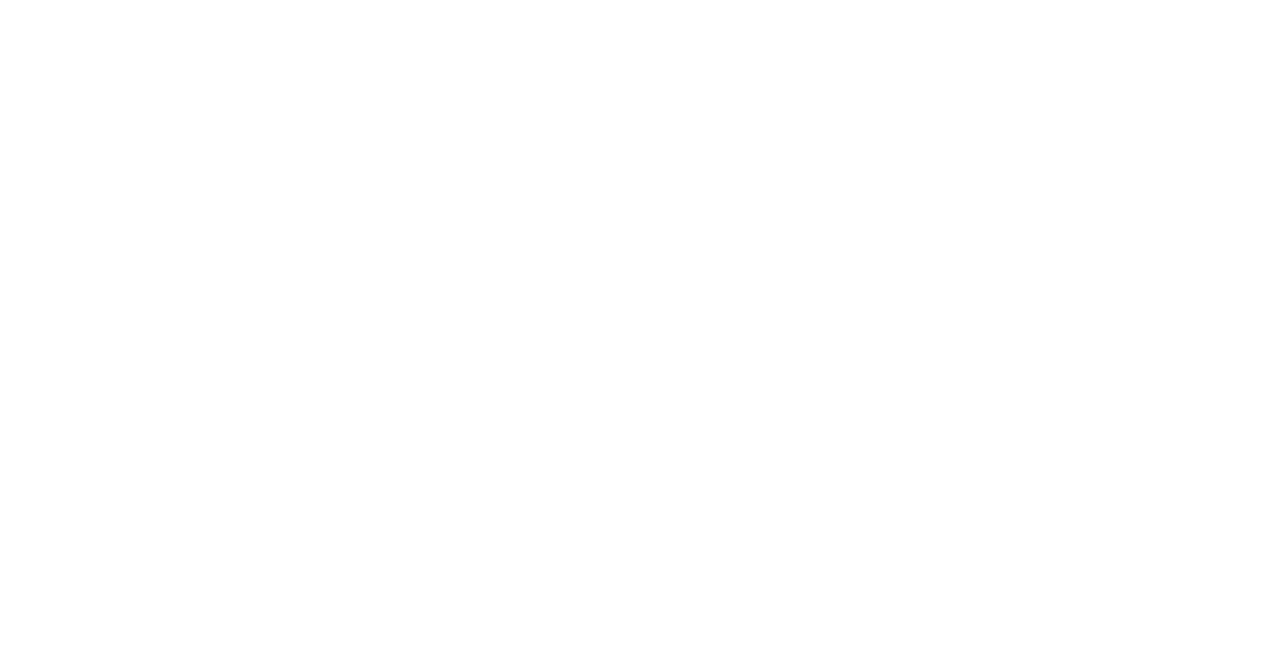
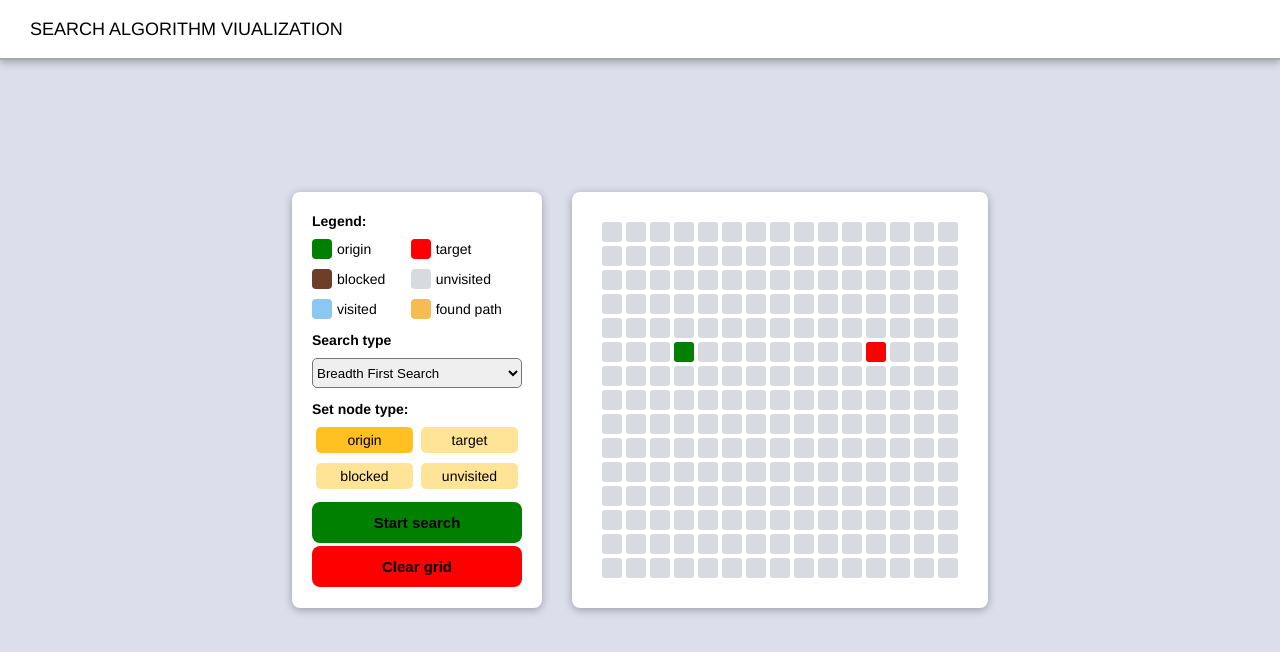
Before and after one commit to SamAndao/BFS-Visualization, a React (Create React App) app: page / in a window 1280 px wide. Before the commit this address had no page. Shown: the top 652 px of the page. Built offline with nearby package versions, Linux system fonts and the light colour scheme.

Commit message:
updated route problem and favico

```diff
--- a/public/index.html
+++ b/public/index.html
@@ -7,37 +7,14 @@
     <meta name="theme-color" content="#000000" />
     <meta
       name="description"
-      content="Web site created using create-react-app"
+      content="Explore how BFS and DFS works!"
     />
-    <link rel="apple-touch-icon" href="%PUBLIC_URL%/logo192.png" />
-    <!--
-      manifest.json provides metadata used when your web app is installed on a
-      user's mobile device or desktop. See https://developers.google.com/web/fundamentals/web-app-manifest/
-    -->
-    <link rel="manifest" href="%PUBLIC_URL%/manifest.json" />
-    <!--
-      Notice the use of %PUBLIC_URL% in the tags above.
-      It will be replaced with the URL of the `public` folder during the build.
-      Only files inside the `public` folder can be referenced from the HTML.
 
-      Unlike "/favicon.ico" or "favicon.ico", "%PUBLIC_URL%/favicon.ico" will
-      work correctly both with client-side routing and a non-root public URL.
-      Learn how to configure a non-root public URL by running `npm run build`.
-    -->
-    <title>React App</title>
+    <title>BFS DFS Visualization</title>
   </head>
   <body>
     <noscript>You need to enable JavaScript to run this app.</noscript>
     <div id="root"></div>
-    <!--
-      This HTML file is a template.
-      If you open it directly in the browser, you will see an empty page.
 
-      You can add webfonts, meta tags, or analytics to this file.
-      The build step will place the bundled scripts into the <body> tag.
-
-      To begin the development, run `npm start` or `yarn start`.
-      To create a production bundle, use `npm run build` or `yarn build`.
-    -->
   </body>
 </html>
--- a/src/App.tsx
+++ b/src/App.tsx
@@ -12,7 +12,7 @@ function App() {
   const [searchType, setSearchType] = useState<number>(0);
   const [rendered, setRendered] = useState<boolean>(false);
 
-  const [startNode, setStartNode] = useState<number[]>([5, 5]);
+  const [startNode, setStartNode] = useState<number[]>([5, 3]);
   const [endNode, setEndNode] = useState<number[]>([5, 11]);
   const [wallNodes, setWallNodes] = useState<Set<string>>(new Set());
 
@@ -402,11 +402,16 @@ function App() {
             </div>
           </div>
 
-          <a href="#" onClick={() => scrollToElement("grid")}>
-            <button className="btn btn-start" onClick={() => startSearchNode()}>
-              Start search
-            </button>
-          </a>
+          <button
+            className="btn btn-start"
+            onClick={() => {
+              scrollToElement("grid");
+              startSearchNode();
+            }}
+          >
+            Start search
+          </button>
+
           <button className="btn btn-clear" onClick={() => handleClear()}>
             Clear grid
           </button>
--- a/src/index.tsx
+++ b/src/index.tsx
@@ -2,17 +2,13 @@ import React from "react";
 import ReactDOM from "react-dom/client";
 import "./index.css";
 import App from "./App";
-import { Route, Routes, BrowserRouter as Router } from "react-router-dom";
+// import { Route, Routes, BrowserRouter as Router } from "react-router-dom";
 
 const root = ReactDOM.createRoot(
   document.getElementById("root") as HTMLElement
 );
 root.render(
   <React.StrictMode>
-    <Router>
-      <Routes>
-        <Route path="/DFS-BFS-Visualization" Component={<App />}></Route>
-      </Routes>
-    </Router>
+    <App />
   </React.StrictMode>
 );
```
Also changed, not shown: public/manifest.json (deleted), 1 other file (tests, documents, lock files or other folders).
